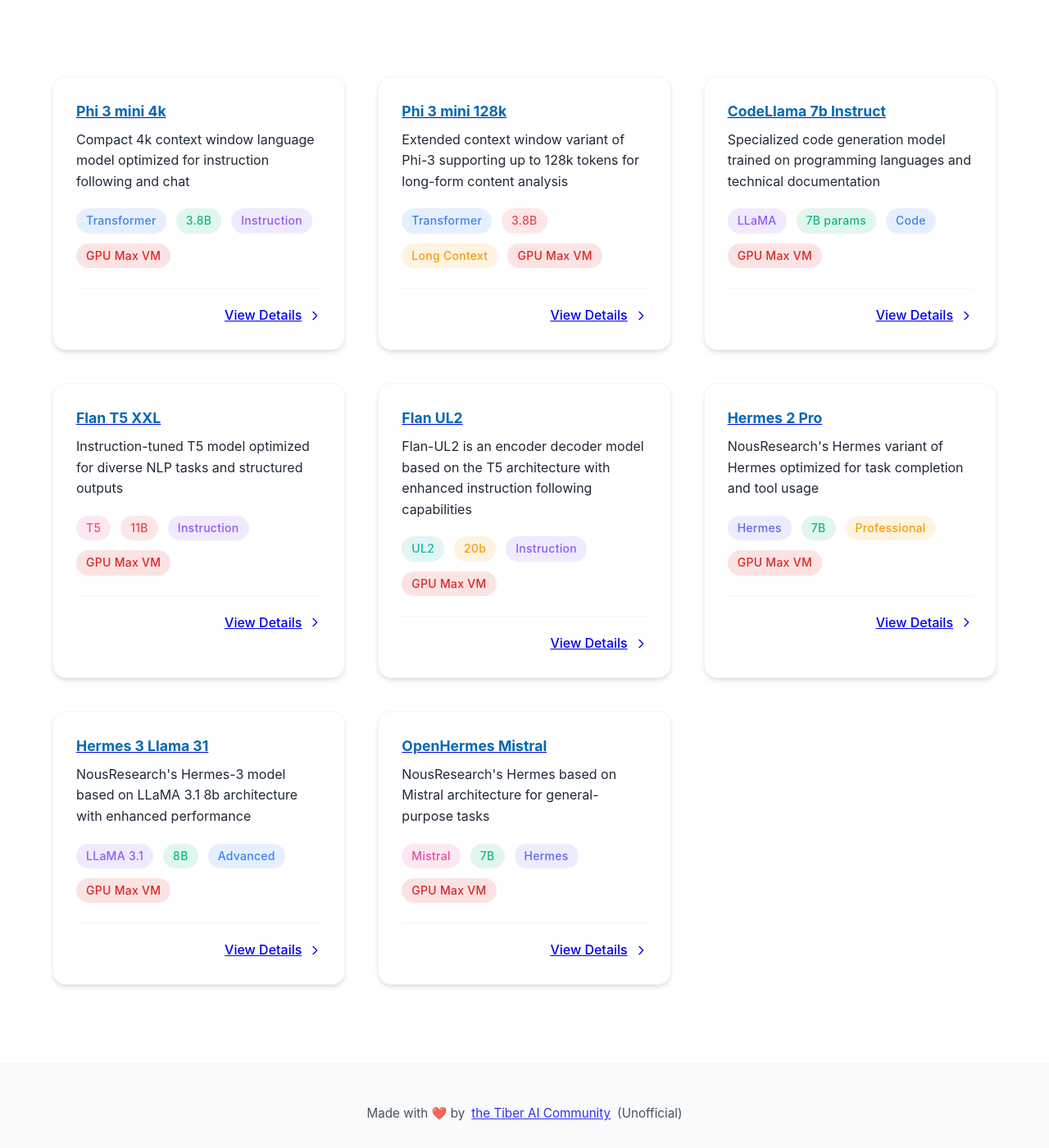
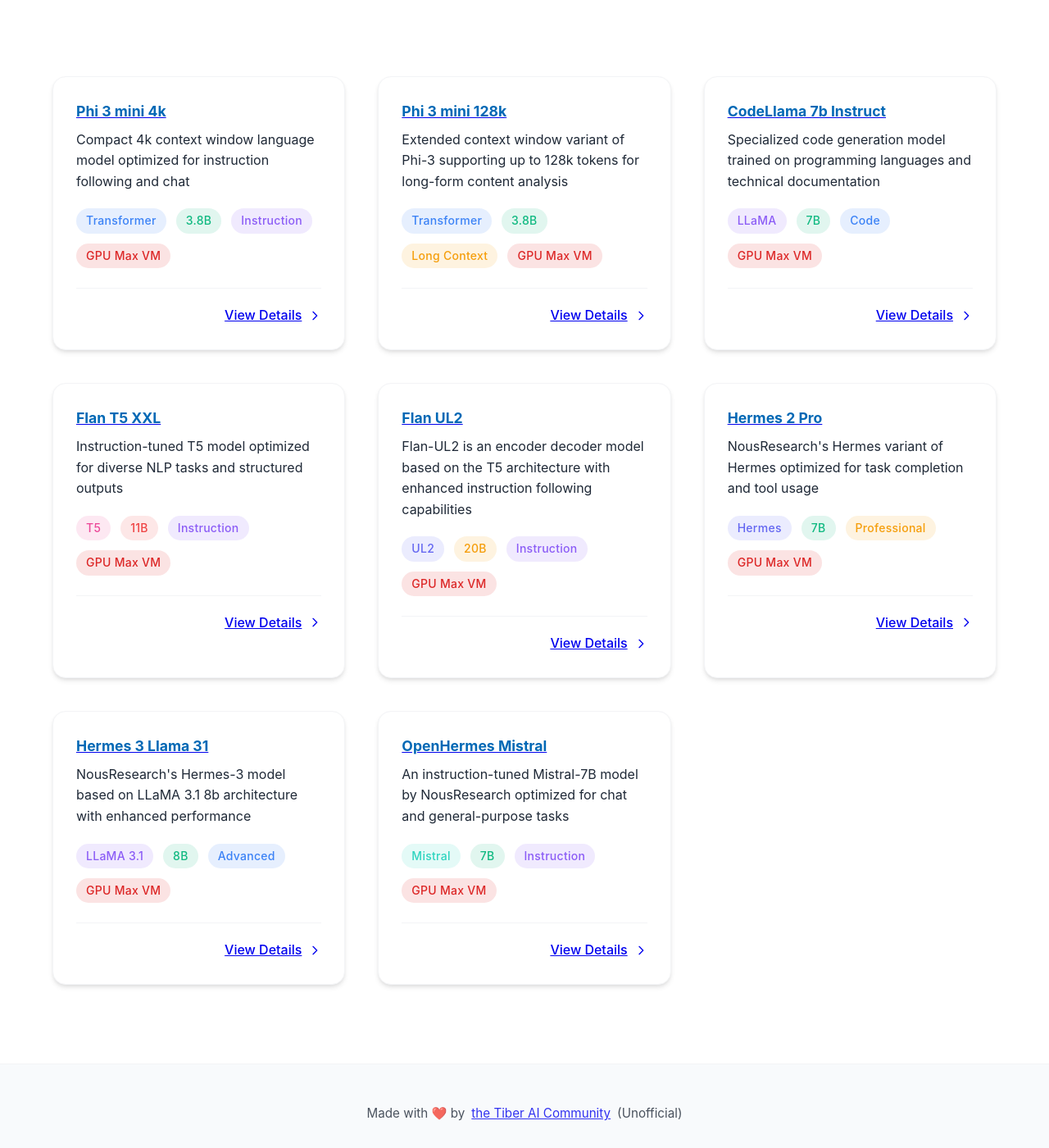
Before and after one commit to TiberAICommunity/ai-templates, a Jekyll site: the page built from index.html, in a window 1280 px wide and 1400 px high, scrolled down 411 px. Shown: the whole window at 82% size. Built offline with Jekyll 4.4.1, drawn with Linux system fonts in a browser that asks for light colours.

Commit message:
standarize

```diff
--- a/_data/model_list.yaml
+++ b/_data/model_list.yaml
@@ -25,7 +25,7 @@
         color: "#3B82F6"
       - type: "size"
         label: "3.8B"
-        color: "#EF4444"
+        color: "#10B981"
       - type: "type"
         label: "Long Context"
         color: "#F59E0B"
@@ -41,7 +41,7 @@
         label: "LLaMA"
         color: "#8B5CF6"
       - type: "size"
-        label: "7B params"
+        label: "7B"
         color: "#10B981"
       - type: "type"
         label: "Code"
@@ -73,9 +73,9 @@
     tags:
       - type: "architecture"
         label: "UL2"
-        color: "#14B8A6"
+        color: "#6366F1"
       - type: "size"
-        label: "20b"
+        label: "20B"
         color: "#F59E0B"
       - type: "type"
         label: "Instruction"
@@ -120,17 +120,17 @@
 
   - name: "OpenHermes Mistral"
     category: "LLM"
-    description: "NousResearch's Hermes based on Mistral architecture for general-purpose tasks"
+    description: "An instruction-tuned Mistral-7B model by NousResearch optimized for chat and general-purpose tasks"
     tags:
       - type: "architecture"
         label: "Mistral"
-        color: "#EC4899"
+        color: "#2DD4BF"
       - type: "size"
         label: "7B"
         color: "#10B981"
-      - type: "framework"
-        label: "Hermes"
-        color: "#6366F1"
+      - type: "type"
+        label: "Instruction"
+        color: "#8B5CF6"
       - type: "hardware"
         label: "GPU Max VM"
         color: "#DC2626"
```
Also changed, not shown: model/hermes-3-llama-31.md (renamed from model/hermes-3-llama-3.1.md).
